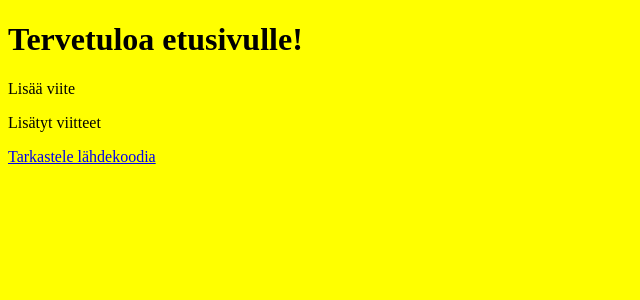
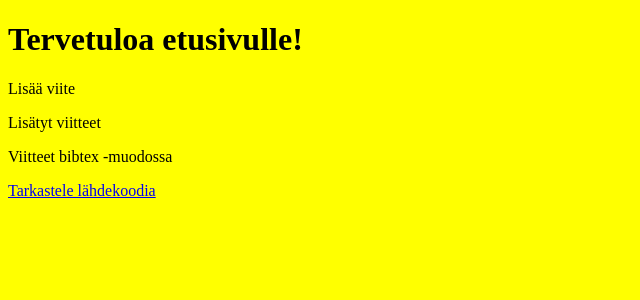
Before and after one commit to perttukangas/ohtu-mini, a Flask app: template templates/index.html in a window 1280 px wide. Shown: the part 49-349 px from the top of the page, without its empty margins (0-640 px from the left). Run offline with Flask 2, Linux system fonts and the light colour scheme; the template is opened without the code that fills it, so the values that code supplies are empty; the visitor is signed in with stand-in values (Sample User, id 1).

Commit message:
Show bibtex strings in html

```diff
--- a/src/routes/routes.py
+++ b/src/routes/routes.py
@@ -7,7 +7,7 @@ from ..utils import reference_type
 def index():
     user_id = session.get("user_id", 0)
     return render_template("index.html", references=reference_type.get_references_for_index(),
-        added_references=reference.get_references(user_id))
+        added_references=reference.get_references(user_id), bibtex_string = reference.generate_bibtex_string(reference.get_references(user_id)))
 
 
 @app.route("/test")
--- a/templates/index.html
+++ b/templates/index.html
@@ -19,4 +19,11 @@
   {% endfor %}
 </ul>
 
+<p>Viitteet bibtex -muodossa</p>
+<ul>
+  {% for string in bibtex_string %}
+  <ul>{{ string }}</ul>
+  {% endfor %}
+</ul>
+
 {% endif %} {% endblock %}
```
Also changed, not shown: src/services/reference.py (+3 -5 lines).
